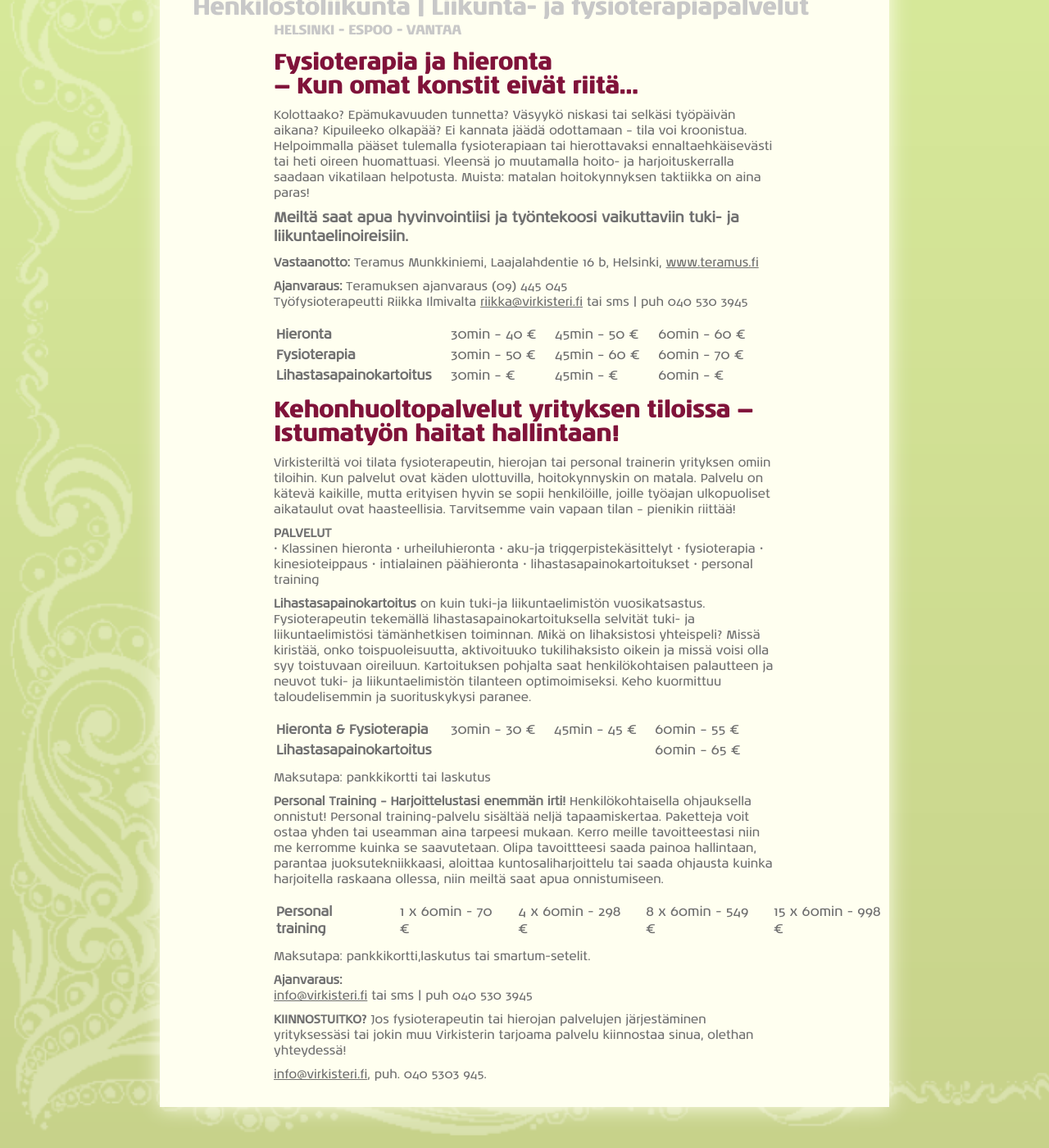
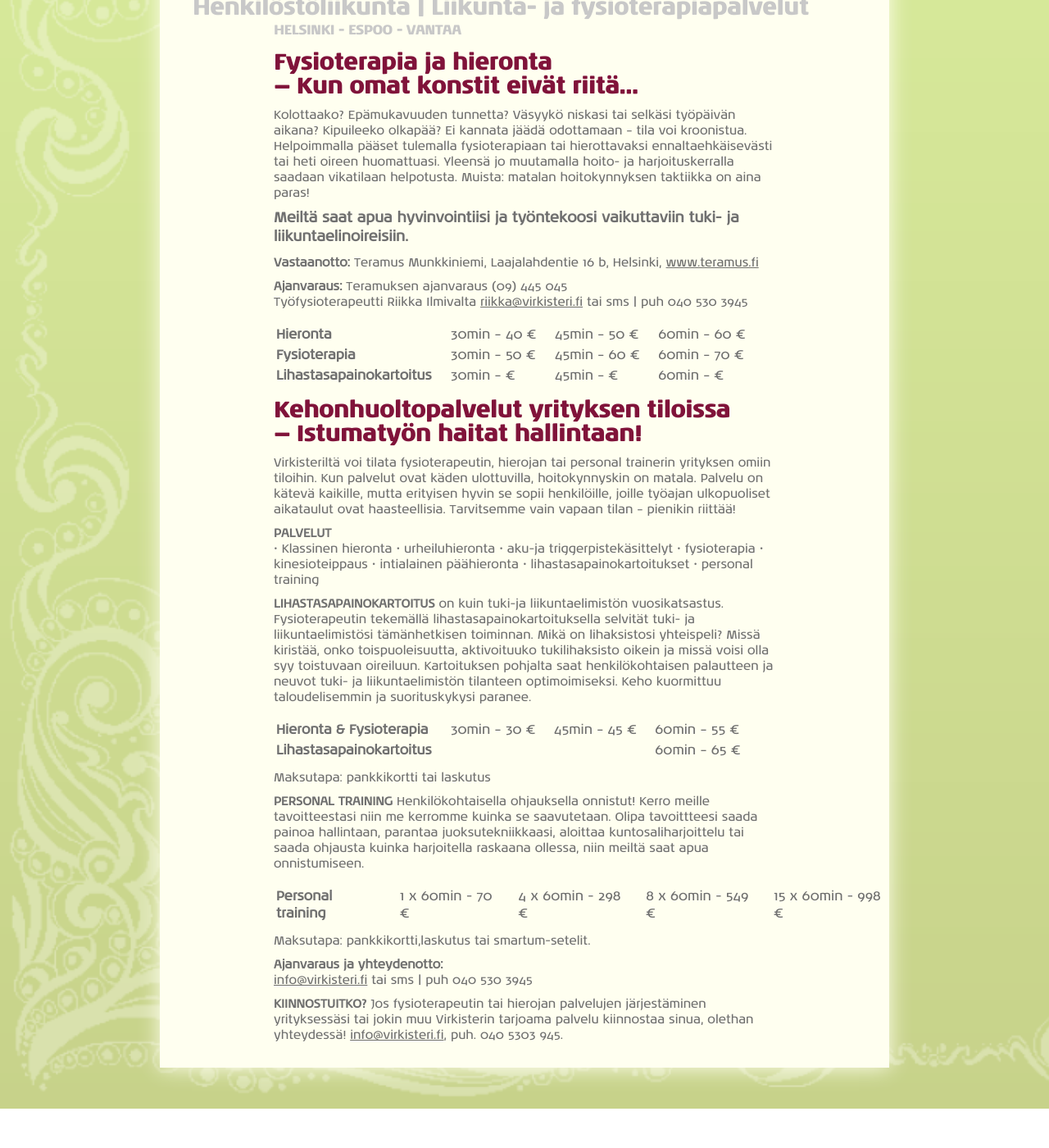
Before and after one commit to sdsykes-web/virkisteri, a Jekyll site: the page built from fysioterapia.md, in a window 1280 px wide and 1400 px high, scrolled down 543 px. Shown: the whole window at 82% size. Built offline with Jekyll 4.4.1, drawn with Linux system fonts in a browser that asks for light colours; nearby versions of some CDN libraries; some web fonts are replaced; after the commit the page ends 1895 px from its top, so only the background shows below that.

Commit message:
Update fysioterapia.md

```diff
--- a/fysioterapia.md
+++ b/fysioterapia.md
@@ -30,7 +30,7 @@ Työfysioterapeutti Riikka Ilmivalta [riikka@virkisteri.fi](mailto:riikka@virkis
   </tr>
 </table>
 
-### Kehonhuoltopalvelut yrityksen tiloissa &mdash; Istumatyön haitat hallintaan!
+### Kehonhuoltopalvelut yrityksen tiloissa<br>&mdash; Istumatyön haitat hallintaan!
 
 Virkisteriltä voi tilata fysioterapeutin, hierojan tai personal trainerin yrityksen omiin tiloihin. Kun palvelut ovat käden ulottuvilla, hoitokynnyskin on matala. Palvelu on kätevä kaikille, mutta erityisen hyvin se sopii henkilöille, joille työajan ulkopuoliset aikataulut ovat haasteellisia. Tarvitsemme vain vapaan tilan – pienikin riittää!
 
@@ -45,7 +45,7 @@ Virkisteriltä voi tilata fysioterapeutin, hierojan tai personal trainerin yrity
 • lihastasapainokartoitukset
 • personal training
 
-**Lihastasapainokartoitus** on kuin tuki-ja liikuntaelimistön vuosikatsastus. Fysioterapeutin tekemällä lihastasapainokartoituksella selvität tuki- ja liikuntaelimistösi tämänhetkisen toiminnan. Mikä on lihaksistosi yhteispeli? Missä kiristää, onko toispuoleisuutta, aktivoituuko tukilihaksisto oikein ja missä voisi olla syy toistuvaan oireiluun. Kartoituksen pohjalta saat henkilökohtaisen palautteen ja neuvot tuki- ja liikuntaelimistön tilanteen optimoimiseksi. Keho kuormittuu taloudelisemmin ja suorituskykysi paranee.
+**LIHASTASAPAINOKARTOITUS** on kuin tuki-ja liikuntaelimistön vuosikatsastus. Fysioterapeutin tekemällä lihastasapainokartoituksella selvität tuki- ja liikuntaelimistösi tämänhetkisen toiminnan. Mikä on lihaksistosi yhteispeli? Missä kiristää, onko toispuoleisuutta, aktivoituuko tukilihaksisto oikein ja missä voisi olla syy toistuvaan oireiluun. Kartoituksen pohjalta saat henkilökohtaisen palautteen ja neuvot tuki- ja liikuntaelimistön tilanteen optimoimiseksi. Keho kuormittuu taloudelisemmin ja suorituskykysi paranee.
 
 <table>
   <tr>
@@ -58,9 +58,8 @@ Virkisteriltä voi tilata fysioterapeutin, hierojan tai personal trainerin yrity
 
 Maksutapa: pankkikortti tai laskutus
 
-**Personal Training – Harjoittelustasi enemmän irti!**
-Henkilökohtaisella ohjauksella onnistut! Personal training-palvelu sisältää neljä tapaamiskertaa. Paketteja voit ostaa yhden tai useamman aina tarpeesi mukaan. Kerro meille tavoitteestasi niin me kerromme kuinka se saavutetaan. Olipa tavoittteesi saada painoa hallintaan, parantaa juoksutekniikkaasi, aloittaa kuntosaliharjoittelu tai saada ohjausta kuinka harjoitella raskaana ollessa, niin meiltä saat apua onnistumiseen.
-
+**PERSONAL TRAINING**
+Henkilökohtaisella ohjauksella onnistut! Kerro meille tavoitteestasi niin me kerromme kuinka se saavutetaan. Olipa tavoittteesi saada painoa hallintaan, parantaa juoksutekniikkaasi, aloittaa kuntosaliharjoittelu tai saada ohjausta kuinka harjoitella raskaana ollessa, niin meiltä saat apua onnistumiseen.
 
 <table>
     <tr>
@@ -70,7 +69,7 @@ Henkilökohtaisella ohjauksella onnistut! Personal training-palvelu sisältää
 
 Maksutapa: pankkikortti,laskutus tai smartum-setelit.
 
-**Ajanvaraus:**
+**Ajanvaraus ja yhteydenotto:**
 [info@virkisteri.fi](mailto:info@virkisteri.fi) tai sms | puh 040 530 3945
 
 <!-- div>
@@ -78,6 +77,4 @@ Maksutapa: pankkikortti,laskutus tai smartum-setelit.
 </div -->
 
 
-**KIINNOSTUITKO?** Jos fysioterapeutin tai hierojan palvelujen järjestäminen yrityksessäsi tai jokin muu Virkisterin tarjoama palvelu kiinnostaa sinua, olethan yhteydessä!
-
-[info@virkisteri.fi](mailto:info@virkisteri.fi), puh. 040 5303 945.
+**KIINNOSTUITKO?** Jos fysioterapeutin tai hierojan palvelujen järjestäminen yrityksessäsi tai jokin muu Virkisterin tarjoama palvelu kiinnostaa sinua, olethan yhteydessä! [info@virkisteri.fi](mailto:info@virkisteri.fi), puh. 040 5303 945.
```
